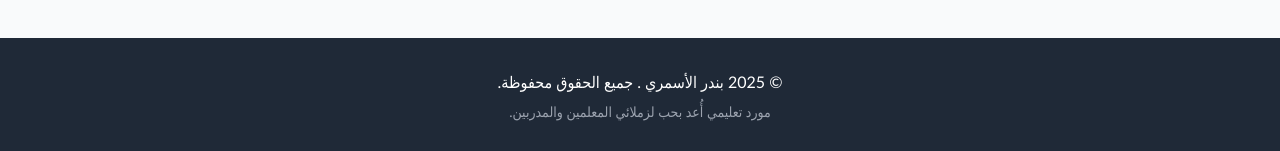
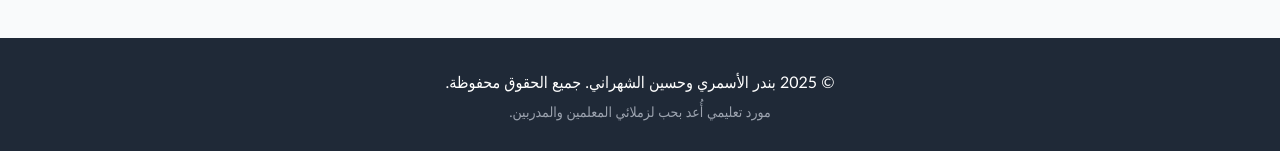
Before and after one commit to bandrov92/bloom-digital-report, a plain HTML site: page index.html/index.html in a window 1280 px wide. Shown: the part 3687-3838 px from the top of the page. Drawn offline with nearby package versions, Linux system fonts and the light colour scheme.

```diff
--- a/index.html/index.html
+++ b/index.html/index.html
@@ -824,7 +824,7 @@
 <!-- Footer -->
 <footer class="bg-gray-800 text-white py-8 mt-12">
   <div class="container mx-auto px-4 sm:px-6 lg:px-8 text-center">
-    <p class="mb-2">© 2025 بندر الأسمري . جميع الحقوق محفوظة.</p>
+    <p class="mb-2">© 2025 بندر الأسمري وحسين الشهراني. جميع الحقوق محفوظة.</p>
     <p class="text-sm text-gray-400">مورد تعليمي أُعد بحب لزملائي المعلمين والمدربين.</p>
   </div>
 </footer>
```
